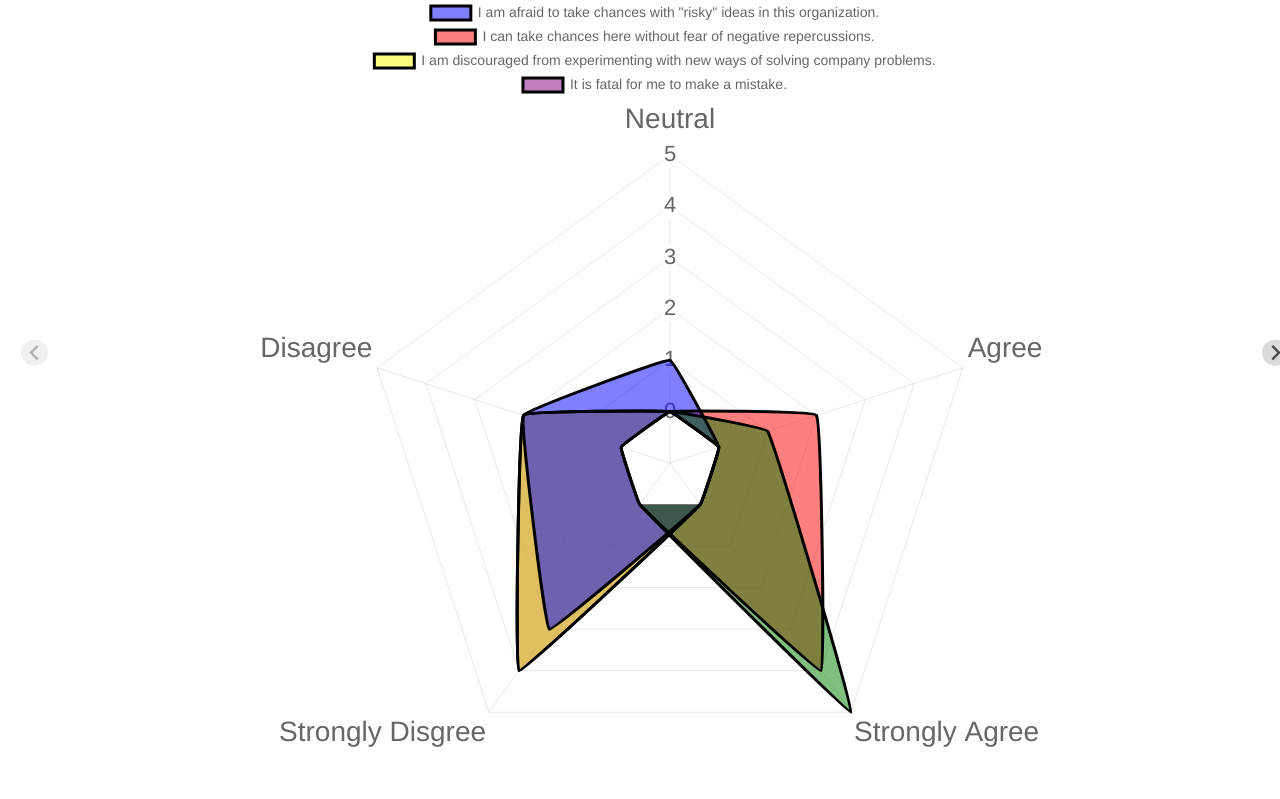
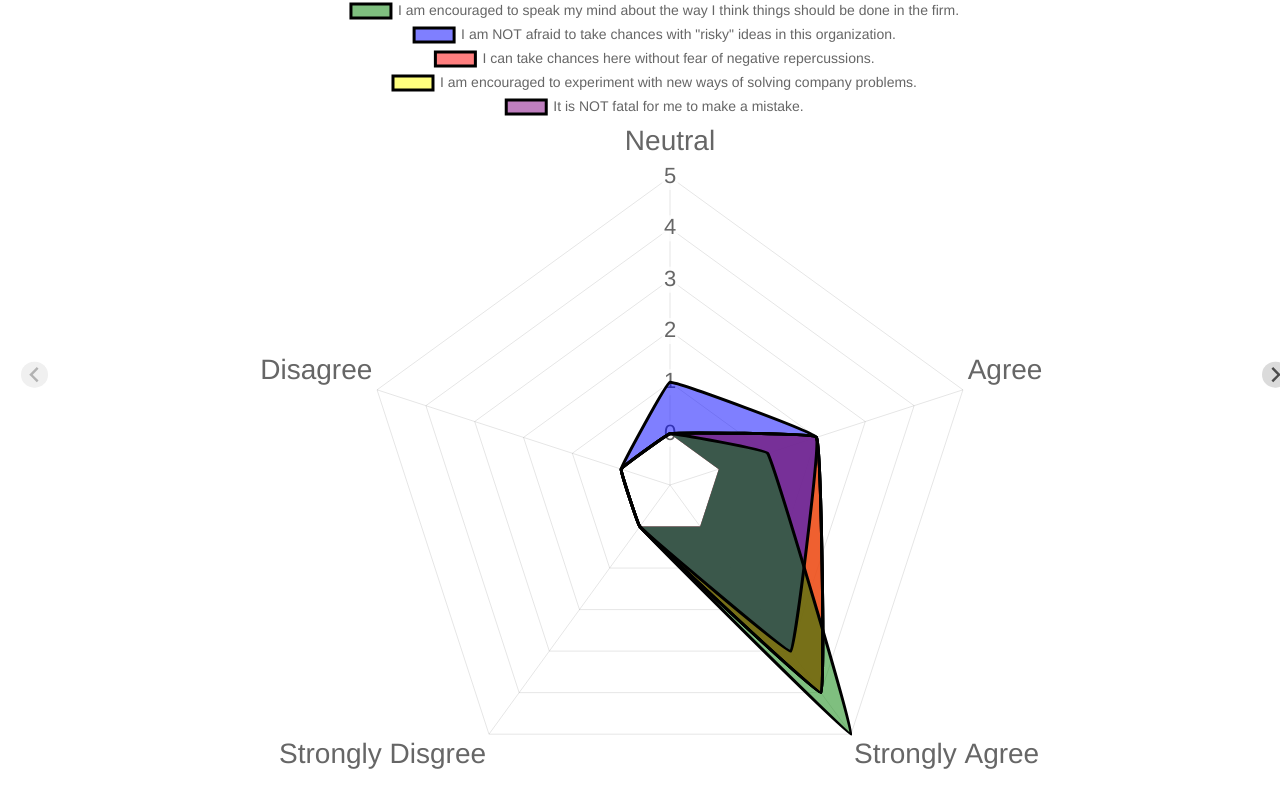
Before and after one commit to vanmeciv/Executive_Interviews, a plain HTML site: page index.html in a window 1280 px wide. Shown: the part 224-1023 px from the top of the page. Drawn offline with nearby package versions, Linux system fonts and the light colour scheme.

Commit message:
Risk Taking Sentiment
Updated statements to better reflect displayed data towards risk taking/averse sentiment

```diff
--- a/scripts.js
+++ b/scripts.js
@@ -35,13 +35,13 @@ new Chart(document.getElementById("myChartFive"), {
           data: [0,1,5,0,0]
         },
         {
-          label: 'I am afraid to take chances with "risky" ideas in this organization.',
+          label: 'I am NOT afraid to take chances with "risky" ideas in this organization.',
           fill: true,
           backgroundColor: "rgb(0, 0, 255, .5)", //blue
           borderColor: "#000",
           pointBorderColor: "#fff",
           pointBackgroundColor: "rgb(0, 0, 255, .5)", //blue
-          data: [1,0,0,3,2]
+          data: [1,2,3,0,0]
         },
         {
           label: "I can take chances here without fear of negative repercussions.",
@@ -53,22 +53,22 @@ new Chart(document.getElementById("myChartFive"), {
           data: [0,2,4,0,0]
         },
         {
-          label: "I am discouraged from experimenting with new ways of solving company problems.",
+          label: "I am encouraged to experiment with new ways of solving company problems.",
           fill: true,
           backgroundColor: "rgb(255, 255, 0, .5)", //red
           borderColor: "#000",
           pointBorderColor: "#fff",
           pointBackgroundColor: "rgb(255, 255, 0, .5)", //red
-          data: [0,0,0,4,2]
+          data: [0,2,4,0,0]
         },
         {
-          label: "It is fatal for me to make a mistake.",
+          label: "It is NOT fatal for me to make a mistake.",
           fill: true,
           backgroundColor: "rgb(128, 0, 128, .5", //purple
           borderColor: "#000",
           pointBorderColor: "#fff",
           pointBackgroundColor: "rgb(128, 0, 128, .5", //purple
-          data: [0,0,0,4,2]
+          data: [0,2,4,0,0]
         }
       ]
     },
```
Also changed, not shown: index.html (+1 -1 lines).
